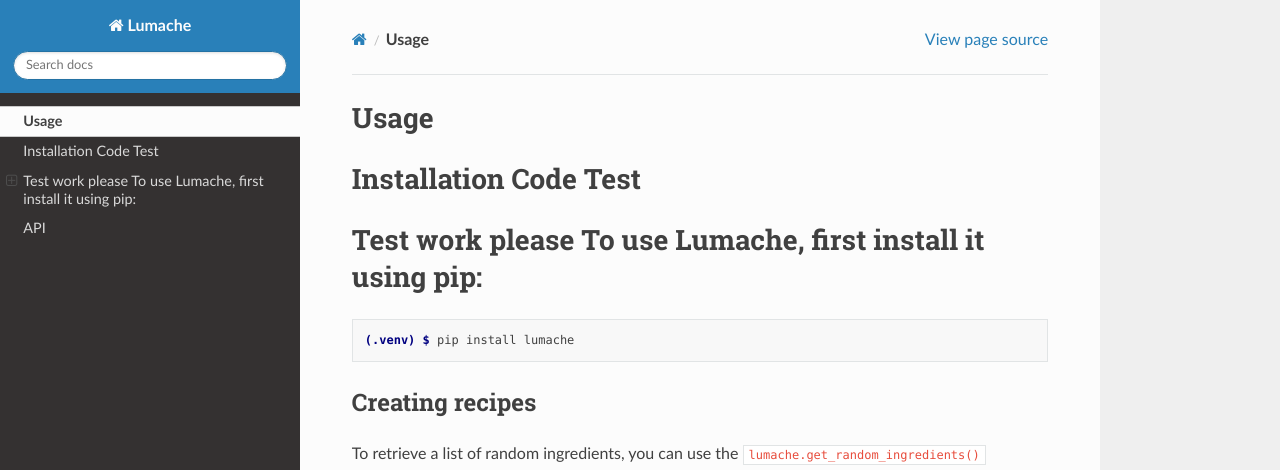
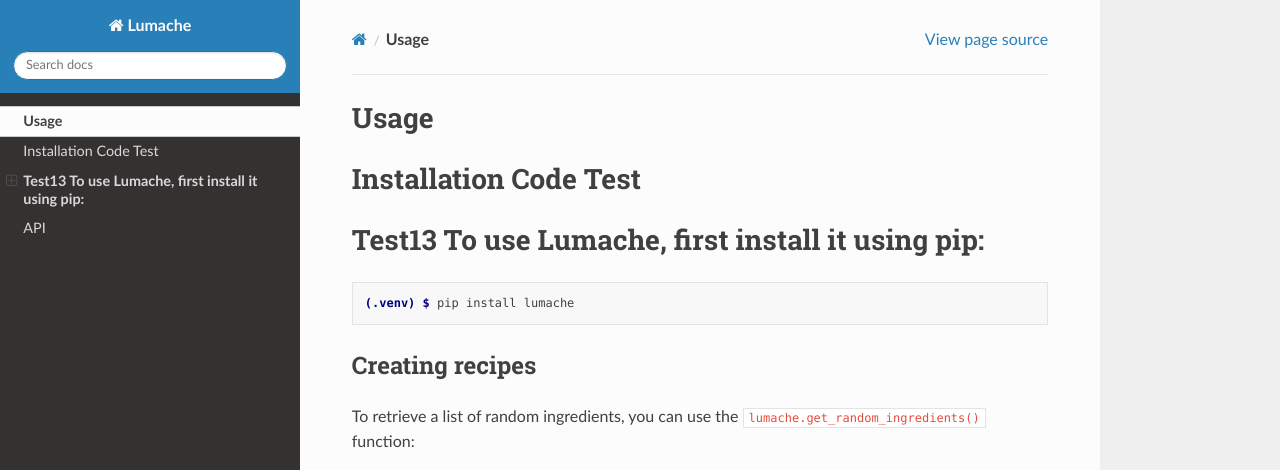
Before and after one commit to aaguilarg13/test, a Sphinx documentation site: the page built from docs/source/usage.rst, in a window 1280 px wide and 1150 px high. Shown: the top 470 px of the window. Built offline with Sphinx 7.4.7 and the Read the Docs theme 3.1.0, drawn with Linux system fonts in a browser that asks for light colours.

Commit message:
Actualización del archivo usage.rst para Read the Docs

```diff
--- a/docs/source/usage.rst
+++ b/docs/source/usage.rst
@@ -6,7 +6,7 @@
 Installation Code Test
 ========================
 
-Test work please To use Lumache, first install it using pip:
+**Test13 To use Lumache, first install it using pip:**
 =============================================================
 .. code-block:: console
 
```
